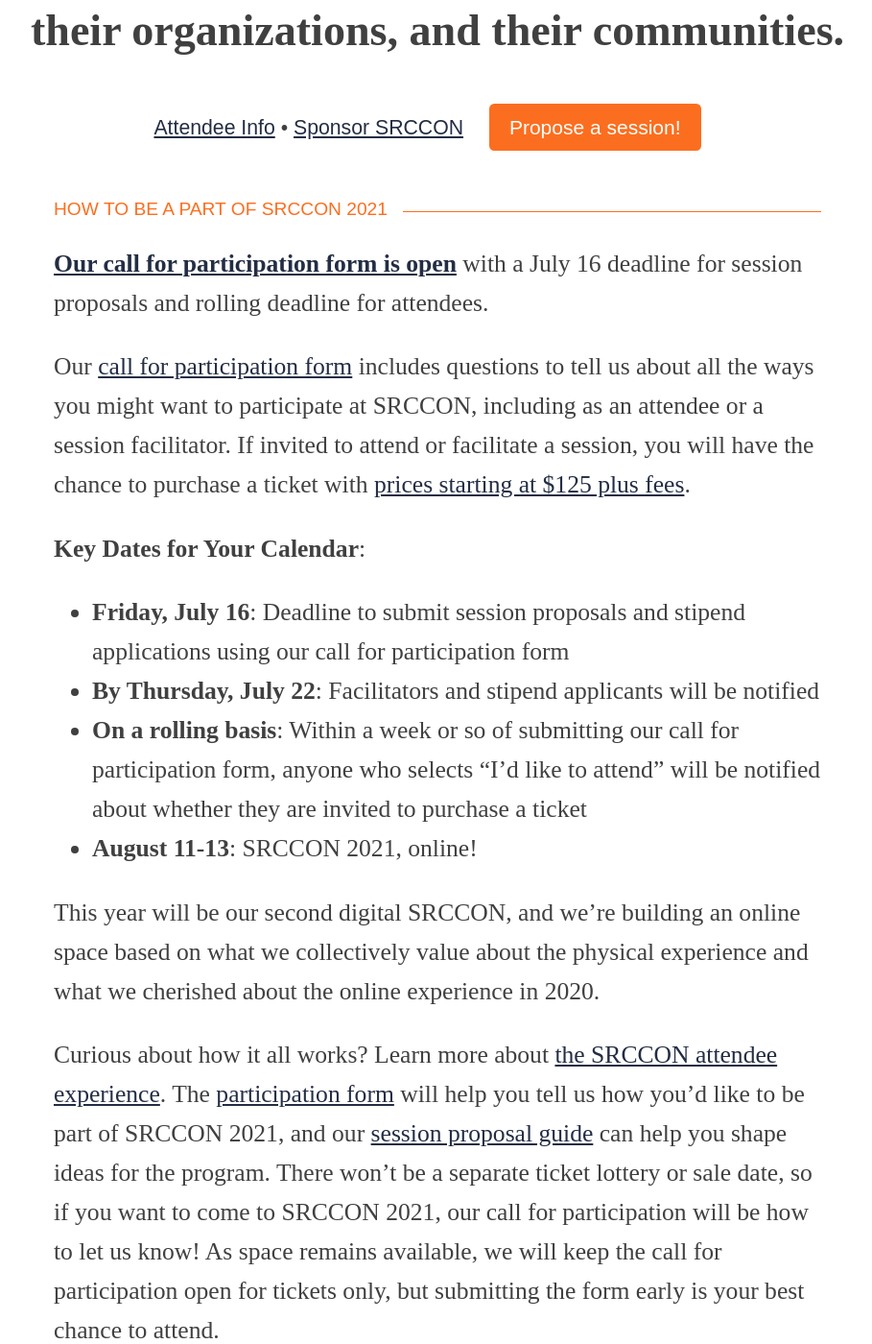
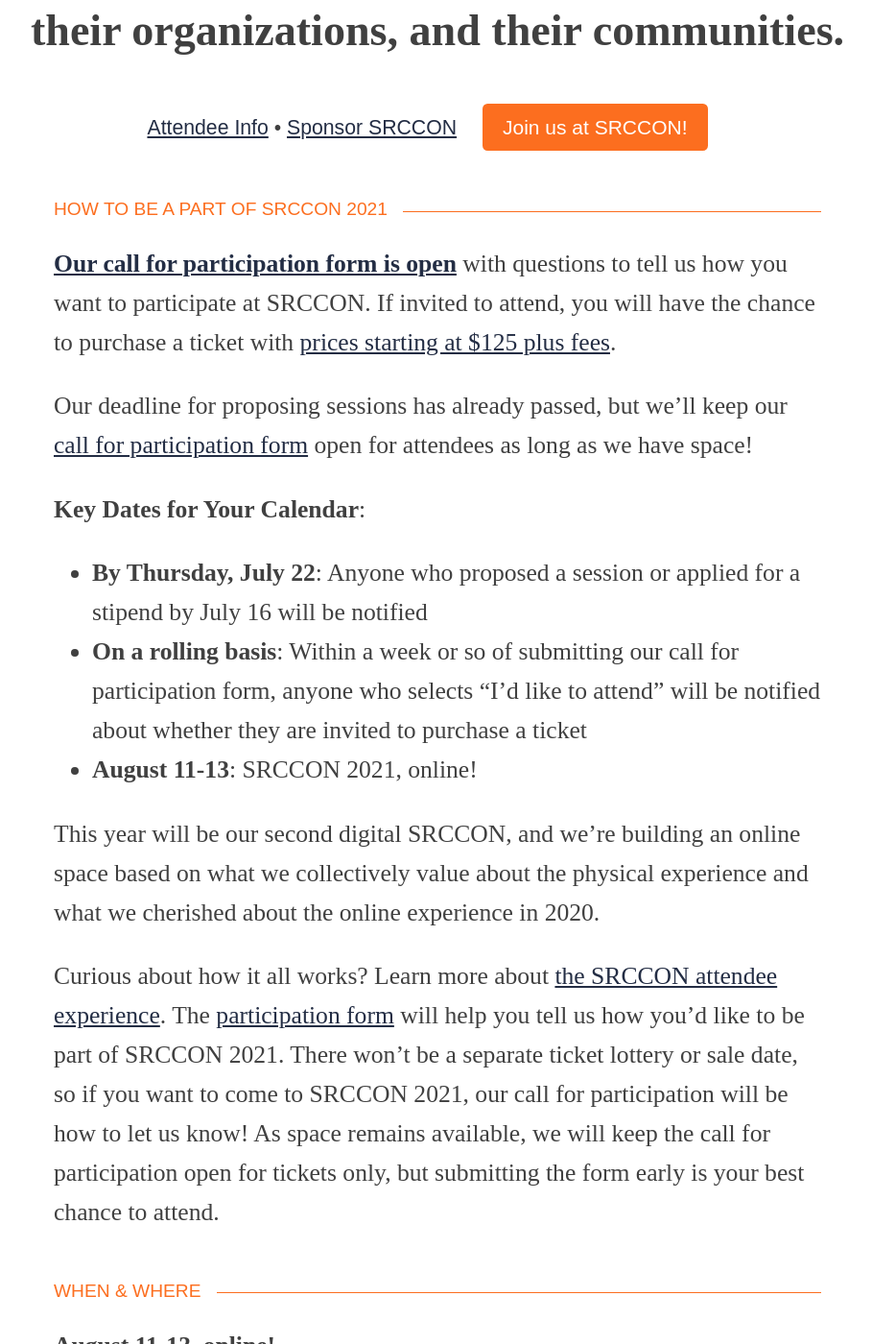
Before and after one commit to OpenNews/srccon-2021, a Jekyll site: the page built from homepage.md, in a window 1280 px wide and 1400 px high, scrolled down 612 px. Shown: the whole window at 96% size, without its empty margins (184-1093 px from the left). Built offline with Jekyll 4.4.1, drawn with Linux system fonts in a browser that asks for light colours; some web fonts are replaced; our own code applies the rules of GitHub Pages for plain Markdown files.

Commit message:
page updates for 2021 cfp close

```diff
--- a/_config.yml
+++ b/_config.yml
@@ -31,7 +31,7 @@
       # layout: set this value to layout_with_header_image for pages with images at top
       layout: simple_layout
       # cta_button_text: give this a value to enable the orange "call to action" button
-      cta_button_text: Propose a session!
+      cta_button_text: Join us at SRCCON!
       # cta_button_link: set this value to a URL for the orange button (ticket form, etc)
       cta_button_link: /participation/form/
   - scope:
--- a/homepage.md
+++ b/homepage.md
@@ -5,21 +5,19 @@
 
 ### How to be a part of SRCCON 2021
 
-**[Our call for participation form is open](/participation/form)** with a July 16 deadline for session proposals and rolling deadline for attendees.
+**[Our call for participation form is open](/participation/form)** with questions to tell us how you want to participate at SRCCON. If invited to attend, you will have the chance to purchase a ticket with [prices starting at $125 plus fees](/attendees/#tickets).
 
-Our [call for participation form](/participation/form/) includes questions to tell us about all the ways you might want to participate at SRCCON, including as an attendee or a session facilitator. If invited to attend or facilitate a session, you will have the chance to purchase a ticket with [prices starting at $125 plus fees](/attendees/#tickets).
+Our deadline for proposing sessions has already passed, but we'll keep our [call for participation form](/participation/form) open for attendees as long as we have space!
 
 **Key Dates for Your Calendar**:
 
-* **Friday, July 16**: Deadline to submit session proposals and stipend applications using our call for participation form
-* **By Thursday, July 22**: Facilitators and stipend applicants will be notified
+* **By Thursday, July 22**: Anyone who proposed a session or applied for a stipend by July 16 will be notified
 * **On a rolling basis**: Within a week or so of submitting our call for participation form, anyone who selects "I'd like to attend" will be notified about whether they are invited to purchase a ticket
 * **August 11-13**: SRCCON 2021, online!
 
 This year will be our second digital SRCCON, and we're building an online space based on what we collectively value about the physical experience and what we cherished about the online experience in 2020.
 
-Curious about how it all works? Learn more about [the SRCCON attendee experience](/attendees). The [participation form](/participation/form) will help you tell us how you'd like to be part of SRCCON 2021, and our [session proposal guide](/sessions/proposal-guide/) can help you shape ideas for the program. There won't be a separate ticket lottery or sale date, so if you want to come to SRCCON 2021, our call for participation will be how to let us know! As space remains available, we will keep the call for participation open for tickets only, but submitting the form early is your best chance to attend.
-
+Curious about how it all works? Learn more about [the SRCCON attendee experience](/attendees). The [participation form](/participation/form) will help you tell us how you'd like to be part of SRCCON 2021. There won't be a separate ticket lottery or sale date, so if you want to come to SRCCON 2021, our call for participation will be how to let us know! As space remains available, we will keep the call for participation open for tickets only, but submitting the form early is your best chance to attend.
 
 ### When & where
 
@@ -85,7 +83,6 @@
 
 Our work exists to create a future where journalists can work in newsrooms that are equitable, inclusive, and collaborative. We hold space for you to bring your entire self to SRCCON, just as we hope that one day everyone will be able to bring their whole selves to work—instead of feeling the need to self-oppress because of identity or background. We also hope to provide the community, environment, and support you need to focus on your work (or what you're passionate about), and at least for a while, do it without carrying extra weight.
 
-
 ### Who attends SRCCON events
 
 Our participants represent organizations ranging from massive to tiny, and come from all over the U.S. and many other countries. Accessibility is a core value, and we always offer live session transcripts and tons of documentation throughout the conference. Just like last year, much of the SRCCON program will be available across multiple time zones and through asynchronous participation—if you need to take care of the popsicle your kid just dropped on the floor or step away for an urgent call, we want to make it possible to participate around the complexity of this moment.
@@ -98,7 +95,6 @@
 
 SRCCON events don't have open sale dates or lotteries. If you want to come to SRCCON 2021, our [call for participation](/participation/form) is how to let us know.
 
-
 ### What's next
 
 Stay in touch by following [@SRCCON](https://twitter.com/srccon) and find out about upcoming deadlines by [joining our community email list](https://opennews.us5.list-manage.com/subscribe?u=71c95e9a43708843d2fdc1f09&id=996e9290cc). If you have a specific question, please [reach out](mailto:srccon@opennews.org).
```
Also changed, not shown: attendees.md (+6 -5 lines), participation_form.md (+4 -4 lines), scholarships.md (+3 -3 lines).
